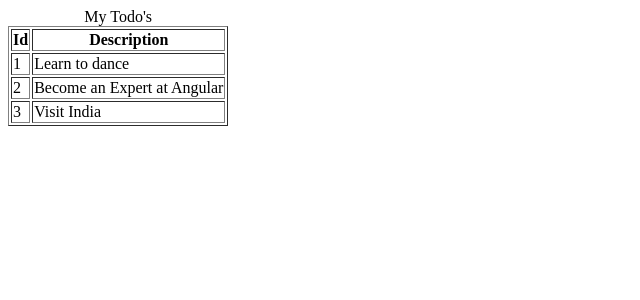
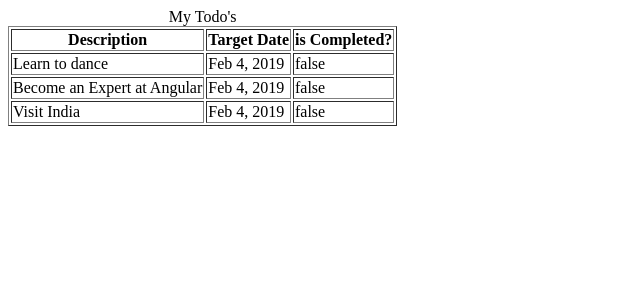
Before and after one commit to ershad1/todo, an Angular app: page /todos in a window 1280 px wide. Shown: the top 300 px of the page, without its empty margins (0-640 px from the left). Built offline with nearby package versions, Linux system fonts and the light colour scheme.

Commit message:
Polishing

```diff
--- a/src/app/list-todos/list-todos.component.html
+++ b/src/app/list-todos/list-todos.component.html
@@ -2,14 +2,16 @@
   <caption>My Todo's</caption>
   <thead>
   <tr>
-    <th>Id</th>
     <th>Description</th>
+    <th>Target Date</th>
+    <th>is Completed?</th>
   </tr>
   </thead>
   <tbody>
   <tr *ngFor="let todo of todos">
-    <td>{{todo.id}}</td>
     <td>{{todo.description}}</td>
+    <td>{{todo.targetDate | date}}</td>
+    <td>{{todo.done}}</td>
   </tr>
   </tbody>
 </table>
--- a/src/app/list-todos/list-todos.component.ts
+++ b/src/app/list-todos/list-todos.component.ts
@@ -19,9 +19,13 @@ export class Todo {
 export class ListTodosComponent implements OnInit {
 
   todos = [
-    {id: 1, description: 'Learn to dance'},
-    {id: 2, description: 'Become an Expert at Angular'},
-    {id: 3, description: 'Visit India'}
+    new Todo(1, 'Learn to dance', false, new Date()),
+    new Todo(1, 'Become an Expert at Angular', false, new Date()),
+    new Todo(1, 'Visit India', false, new Date())
+
+    // {id: 1, description: 'Learn to dance'},
+    // {id: 2, description: 'Become an Expert at Angular'},
+    // {id: 3, description: 'Visit India'}
   ];
 
   constructor() {
```
Also changed, not shown: package.json (+12 -12 lines), 1 other file (tests, documents, lock files or other folders).
